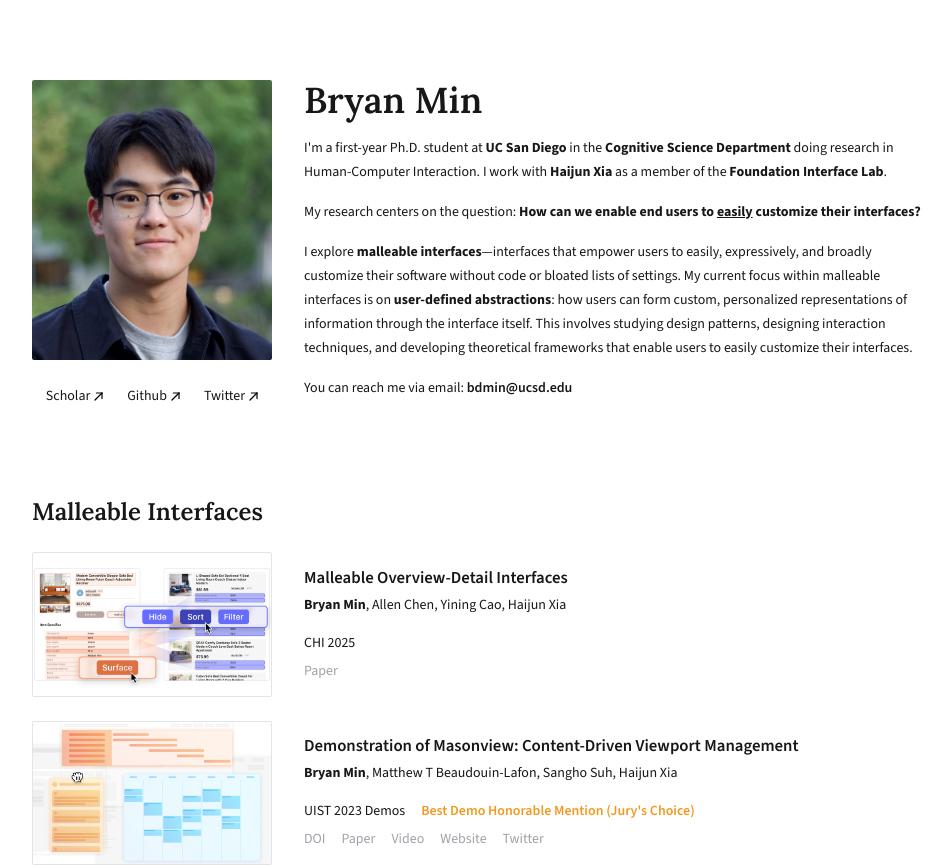
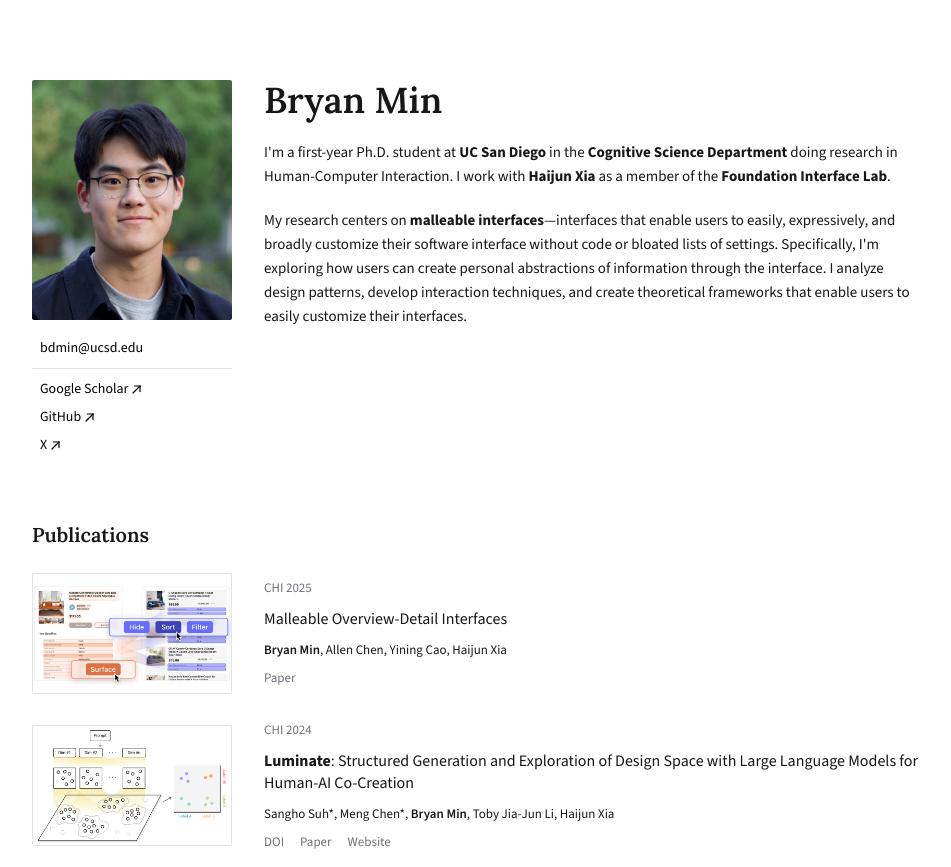
Before and after one commit to bdhmin/phd-portfolio, a Next.js app: page / in a window 1280 px wide. Shown: the top 867 px of the page, without its empty margins (160-1111 px from the left). Built offline with nearby package versions, Linux system fonts and the light colour scheme.

Commit message:
Updated profile layout

```diff
--- a/src/components/tag.tsx
+++ b/src/components/tag.tsx
@@ -31,6 +31,10 @@ export default function Tag({
       color: isDarkMode ? '#D7CAC3' : '#A19792',
       url: 'https://hci.ucsd.edu/',
     },
+    haijun: {
+      color: isDarkMode ? '#D7CAC3' : '#A19792',
+      url: 'https://hci.ucsd.edu/haijunxia',
+    },
     ucsd: {
       color: isDarkMode ? '#54AEE2' : '#00629B',
       url: 'https://ucsd.edu',
@@ -59,7 +63,7 @@ export default function Tag({
       rel="noreferrer"
       style={{
         color: isHovered ? link.color : '',
-        fontWeight: isHovered ? 500 : 640,
+        // fontWeight: isHovered ? 500 : 640,
       }}
       onMouseEnter={() => setIsHovered(true)}
       onMouseLeave={() => setIsHovered(false)}
--- a/src/pages/about.tsx
+++ b/src/pages/about.tsx
@@ -3,33 +3,57 @@ import Tag from '@/components/tag';
 import Link from '@/assets/link.svg';
 
 export default function About() {
-  const Links = () => {
-    return (
-      <div className="w-fit flex flex-row flex-wrap gap-6 my-2">
-        {[
+  const academicLinks = [
     {
-            name: 'Scholar',
+      name: 'bdmin@ucsd.edu',
+      link: '',
+    },
+    // {
+    //   name: 'CV',
+    //   link: 'https://scholar.google.com/citations?user=12yN6_gAAAAJ&hl=en',
+    // },
+  ];
+
+  const socialLinks = [
+    {
+      name: 'Google Scholar',
       link: 'https://scholar.google.com/citations?user=12yN6_gAAAAJ&hl=en',
     },
     {
-            name: 'Github',
+      name: 'GitHub',
       link: 'https://github.com/bdhmin',
     },
     {
-            name: 'Twitter',
+      name: 'X',
       link: 'https://twitter.com/bryandhmin',
     },
-        ].map((url) => (
+  ];
+
+  const Links = ({ links }: { links: { name: string; link: string }[] }) => {
+    return (
+      <div className="flex flex-row md:flex-col flex-wrap justify-start gap-x-8 gap-y-1 md:gap-1 text-zinc-500 md:mx-2 md:border-none md:text-black">
+        {/* <div className="w-fit flex flex-row flex-wrap gap-6 my-2"> */}
+        {links.map((url) =>
+          !url.name ? (
+            <div className="h-[1px] bg-zinc-200 my-2" />
+          ) : url.link ? (
             <a
-            className="group flex flex-row items-center gap-[4px] hover:text-zinc-400 transition"
+              className="w-fit group flex flex-row items-center gap-[4px] hover:text-zinc-400 transition"
               href={url.link}
+              target="_blank"
+              rel="noreferrer"
             >
               {url.name}
-            <span className="opacity-100 group-hover:opacity-30 transition">
+              <span className="opacity-50 md:opacity-100 group-hover:opacity-30 transition">
                 <Link />
               </span>
             </a>
-        ))}
+          ) : (
+            <p className="w-fit group flex flex-row items-center gap-[4px] transition">
+              {url.name}
+            </p>
+          )
+        )}
       </div>
     );
   };
@@ -37,20 +61,26 @@ export default function About() {
   return (
     <div className="flex flex-col gap-6">
       <div className="w-full flex flex-col md:flex-row gap-8 justify-start">
-        <div className="flex flex-col items-center gap-2">
-          <div className="max-w-[380px] min-w-[130px] w-full md:min-w-[240px] md:w-[240px] md:h-[280px] rounded-sm overflow-hidden">
+        <div className="flex flex-col items-start gap-2">
+          <div className="min-w-[200px] w-[200px] h-[240px] rounded-sm overflow-hidden">
             <img
               className="w-full h-full object-cover"
               src="portrait/portrait2023-1sq.JPEG"
               alt="A medium close-up portrait photo of Bryan Min"
             />
           </div>
-          <div className="hidden md:block mt-2">
-            <Links />
+
+          <div className="hidden md:block mt-2 w-full">
+            <Links links={academicLinks} />
+            <div className="h-[1px] bg-zinc-200 my-2" />
+            <Links links={socialLinks} />
           </div>
-          {/* <p>bdmin@ucsd.edu</p> */}
+
+          <div className="min-w-[200px] w-[200px] flex justify-start block md:hidden flex-row gap-6 my-2">
+            <Links links={[...academicLinks, ...socialLinks]} />
           </div>
-        <div className="w-full flex flex-col gap-4">
+        </div>
+        <div className="w-full flex flex-col gap-5 text-[15px]">
           <div className="flex flex-col gap-2">
             <h1 className={`font-semibold text-4xl ${serif.className}`}>
               Bryan Min
@@ -60,34 +90,26 @@ export default function About() {
             I'm a first-year Ph.D. student at{' '}
             <Tag name="ucsd">UC San Diego</Tag> in the{' '}
             <Tag name="cogsci">Cognitive Science Department</Tag> doing research
-            in Human-Computer Interaction. I work with <b>Haijun Xia</b> as a
-            member of the <Tag name="creativity">Foundation Interface Lab</Tag>.
+            in Human-Computer Interaction. I work with{' '}
+            <Tag name="haijun">Haijun Xia</Tag> as a member of the{' '}
+            <Tag name="creativity">Foundation Interface Lab</Tag>.
           </p>
-          <p>
+          {/* <p>
             My research centers on the question:{' '}
             <b>
               How can we enable end users to <u>easily</u> customize their
               interfaces?
             </b>
+          </p> */}
+          <p>
+            My research centers on <b>malleable interfaces</b>—interfaces that
+            enable users to easily, expressively, and broadly customize their
+            software interface without code or bloated lists of settings.
+            Specifically, I'm exploring how users can create personal
+            abstractions of information through the interface. I analyze design
+            patterns, develop interaction techniques, and create theoretical
+            frameworks that enable users to easily customize their interfaces.
           </p>
-          <p>
-            I explore <b>malleable interfaces</b>—interfaces that empower users
-            to easily, expressively, and broadly customize their software
-            without code or bloated lists of settings. My current focus within
-            malleable interfaces is on <b>user-defined abstractions</b>: how
-            users can form custom, personalized representations of information
-            through the interface itself. This involves studying design
-            patterns, designing interaction techniques, and developing
-            theoretical frameworks that enable users to easily customize their
-            interfaces.
-          </p>
-          <p>
-            You can reach me via email:{' '}
-            <span className="font-semibold">bdmin@ucsd.edu</span>
-          </p>
-          <div className="block md:hidden">
-            <Links />
-          </div>
 
           {/* <div className="flex flex-col">
             <p>bdmin@ucsd.edu</p>
--- a/src/pages/publications.tsx
+++ b/src/pages/publications.tsx
@@ -40,10 +40,10 @@ export default function Publications() {
   ];
 
   return (
-    <div className="flex flex-col gap-20 mt-20">
-      {topicOrganization.map((topic) => (
+    <div className="flex flex-col gap-20 mt-16">
+      {paperOrganization.map((topic) => (
         <div>
-          <div className={`mb-6 font-semibold text-2xl ${serif.className}`}>
+          <div className={`mb-6 font-semibold text-xl ${serif.className}`}>
             {topic.name}
           </div>
           <div className="flex flex-col gap-12 md:gap-6">
@@ -52,18 +52,28 @@ export default function Publications() {
                 key={publication.subtitle}
                 className="flex flex-col md:flex-row items-center md:items-center w-full gap-4 md:gap-8"
               >
-                <div className="max-w-[400px] md:w-[240px] md:min-w-[240px] border border-zinc-200 overflow-hidden rounded-sm">
+                <div className="max-w-[360px] md:w-[200px] md:min-w-[200px] border border-zinc-200 overflow-hidden rounded-sm">
                   <img
                     className="w-full"
                     src={publication.thumbnail}
                     alt={publication.title}
                   />
                 </div>
+
                 <div className="flex flex-col gap-1 w-full">
-                  <h3 className="text-[1.05rem] leading-snug font-[570]">
+                  <div className="w-full sm:flex flex-wrap text-[13px] text-zinc-500 items-center gap-4">
+                    <h5 className="">{publication.venue}</h5>
+                    <h5 className="font-semibold text-[#f19a21]">
+                      {publication.award}
+                    </h5>
+                  </div>
+                  <h3
+                    className={`text-[1rem] leading-snug font-medium my-1`}
+                    // className={`text-[1rem] leading-snug font-medium my-1 ${serif.className}`}
+                  >
                     {publication.title && publication.subtitle ? (
                       <>
-                        {publication.title}: {publication.subtitle}
+                        <b>{publication.title}</b>: {publication.subtitle}
                       </>
                     ) : publication.title ? (
                       <>{publication.title}</>
@@ -71,12 +81,12 @@ export default function Publications() {
                       <>{publication.subtitle}</>
                     )}
                   </h3>
-                  <div className="">
+                  <div className="text-[13px]">
                     {publication.authors.map((author, index) => (
                       <>
                         <span
                           style={{
-                            fontWeight: author === 'Bryan Min' ? 640 : 400,
+                            fontWeight: author === 'Bryan Min' ? 600 : 400,
                           }}
                         >
                           {author}
@@ -85,22 +95,16 @@ export default function Publications() {
                       </>
                     ))}
                   </div>
-                  <div className="h-[6px]" />
-                  <div className="w-full sm:flex flex-wrap items-center gap-4">
-                    <h5 className="">{publication.venue}</h5>
-                    <h5 className="font-semibold text-[#f19a21]">
-                      {publication.award}
-                    </h5>
-                  </div>
-                  <div className="flex gap-4">
+                  {/* <div className="h-[2px]" /> */}
+                  <div className="flex gap-4 text-[13px]">
                     {publication.resources.length === 0 ? (
                       <p className="text-zinc-400">Coming Soon</p>
                     ) : (
                       publication.resources.map((resource) => (
                         <a
-                          className={`text-zinc-400 hover:${
-                            isDarkMode ? 'text-white' : 'text-zinc-700'
-                          } hover:font-[640] transition-all`}
+                          className={`text-zinc-500 hover:${
+                            isDarkMode ? 'text-white' : 'text-zinc-600'
+                          } hover:text-zinc-800 transition-all`}
                           key={resource.type}
                           // style={{ pointerEvents: '' }}
                           href={resource.link}
```
Lines whose indentation alone changed are shown as unchanged.
